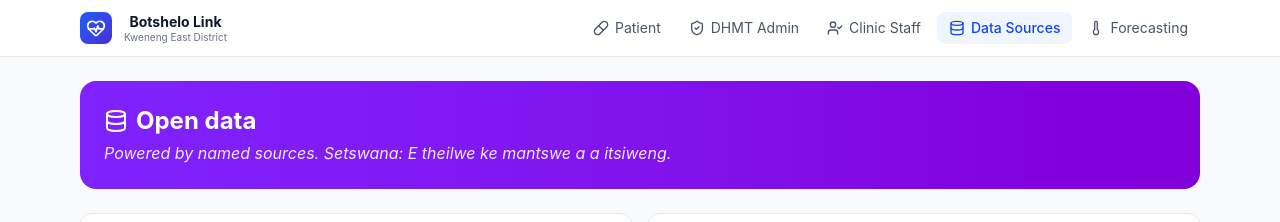
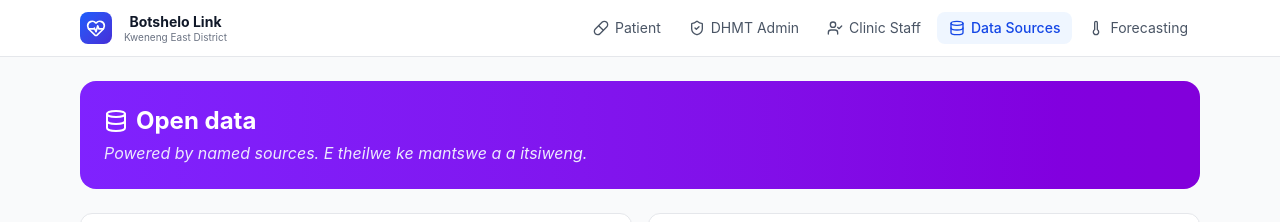
Before and after one commit to iatlhabano-netizen/botshelo-link, a React (Vite) app: page / in a window 1280 px wide. Both pictures are taken after a click on the button "See the open-data foundation". Shown: the top 222 px of the page. Built offline with nearby package versions, Linux system fonts and the light colour scheme.

Commit message:
fix: Remove 'Setswana:' prefix, Itse pele o tsamaya

```diff
--- a/src/App.jsx
+++ b/src/App.jsx
@@ -429,7 +429,7 @@ function PatientPage({ clinics }) {
     <div className="space-y-6">
       <div className="bg-gradient-to-r from-blue-600 to-indigo-700 rounded-2xl p-6 text-white">
         <h1 className="text-2xl font-bold flex items-center gap-2"><Pill className="w-6 h-6" /> Find essential medicines</h1>
-        <p className="text-blue-100 mt-1">Know before you go. <span className="italic">Setswana: Tseba pele o tsamaya.</span></p>
+        <p className="text-blue-100 mt-1">Know before you go. <span className="italic">Itse pele o tsamaya.</span></p>
       </div>
 
       <div className="grid grid-cols-1 md:grid-cols-2 gap-4">
@@ -735,7 +735,7 @@ function ClinicStaffPage({ clinics, showToast }) {
     <div className="space-y-6">
       <div className="bg-gradient-to-r from-emerald-600 to-teal-700 rounded-2xl p-6 text-white">
         <h1 className="text-2xl font-bold flex items-center gap-2"><UserCheck className="w-6 h-6" /> Clinic staff</h1>
-        <p className="text-emerald-100 mt-1 italic">Any channel, any phone. <span className="italic">Setswana: Ka mokgwa ofe le ofe, ka fono epe.</span></p>
+        <p className="text-emerald-100 mt-1 italic">Any channel, any phone. <span className="italic">Ka mokgwa ofe le ofe, ka fono epe.</span></p>
       </div>
 
       {/* Primary Channels */}
@@ -901,7 +901,7 @@ function DataSourcesPage() {
     <div className="space-y-6">
       <div className="bg-gradient-to-r from-violet-600 to-purple-700 rounded-2xl p-6 text-white">
         <h1 className="text-2xl font-bold flex items-center gap-2"><Database className="w-6 h-6" /> Open data</h1>
-        <p className="text-violet-100 mt-1 italic">Powered by named sources. <span className="italic">Setswana: E theilwe ke mantswe a a itsiweng.</span></p>
+        <p className="text-violet-100 mt-1 italic">Powered by named sources. <span className="italic">E theilwe ke mantswe a a itsiweng.</span></p>
       </div>
 
       <div className="grid grid-cols-1 md:grid-cols-2 gap-4">
```
